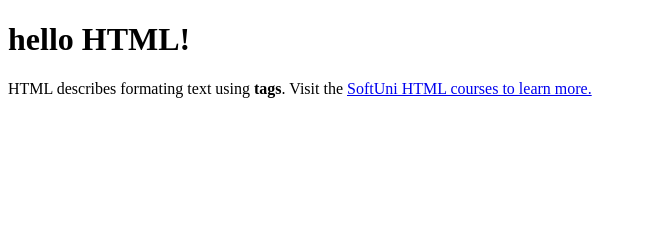
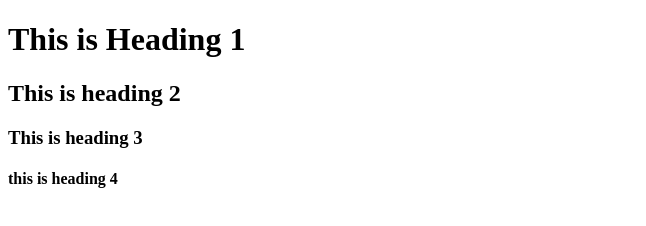
Before and after one commit to thanhdung195/thanhdung195.github.io, a plain HTML site: page index.html in a window 1280 px wide. Shown: the whole page, without its empty margins (0-646 px from the left). Drawn offline with Linux system fonts and the light colour scheme.

Commit message:
Update index.html

```diff
--- a/index.html
+++ b/index.html
@@ -1,15 +1,9 @@
 <!DOCTYPE html>
-<html>
 <head>
-    <meta charset="UTF-8">
-    <title>HTML Example</title>
+    <body>
+        <h1> This is Heading 1 </h1>
+        <h2> This is heading 2 </h2>
+        <h3> This is heading 3</h3>
+        <h4> this is heading 4</h4>
+    </body>
 </head>
-<body>
-    <h1>
-        hello HTML!
-    </h1>
-    <p>HTML describes formating text using <strong>tags</strong>. Visit the <a href="https://softuni.bg/training/courses">
-        SoftUni HTML courses to learn more.
-    </a></p>
-</body>
-</html>
```
